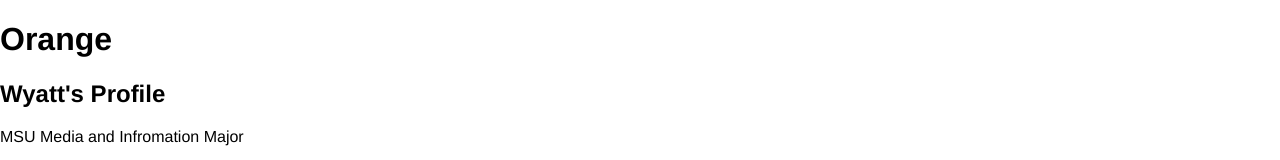
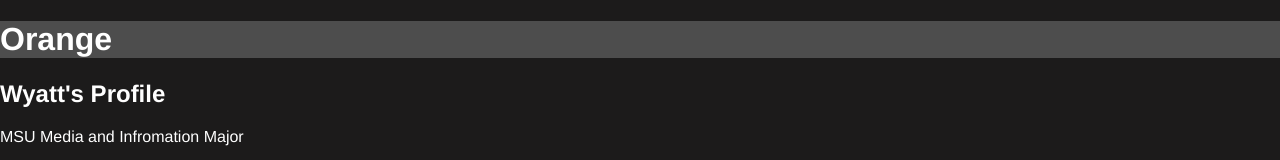
Before and after one commit to oistadwy/449-photos, a plain HTML site: page index.html in a window 1280 px wide. Shown: the top 160 px of the page. Drawn offline with Linux system fonts and the light colour scheme.

Commit message:
changed font and background colors

```diff
--- a/screen.css
+++ b/screen.css
@@ -1,7 +1,12 @@
 body {
-    background: white;
+    background: #1c1b1b;
+    color: white;
     font-family: 'Franklin Gothic Medium', 'Arial Narrow', Arial, sans-serif;
     margin: 0;
+}
+
+header {
+    background: #4d4d4d;
 }
 
 img {
```
